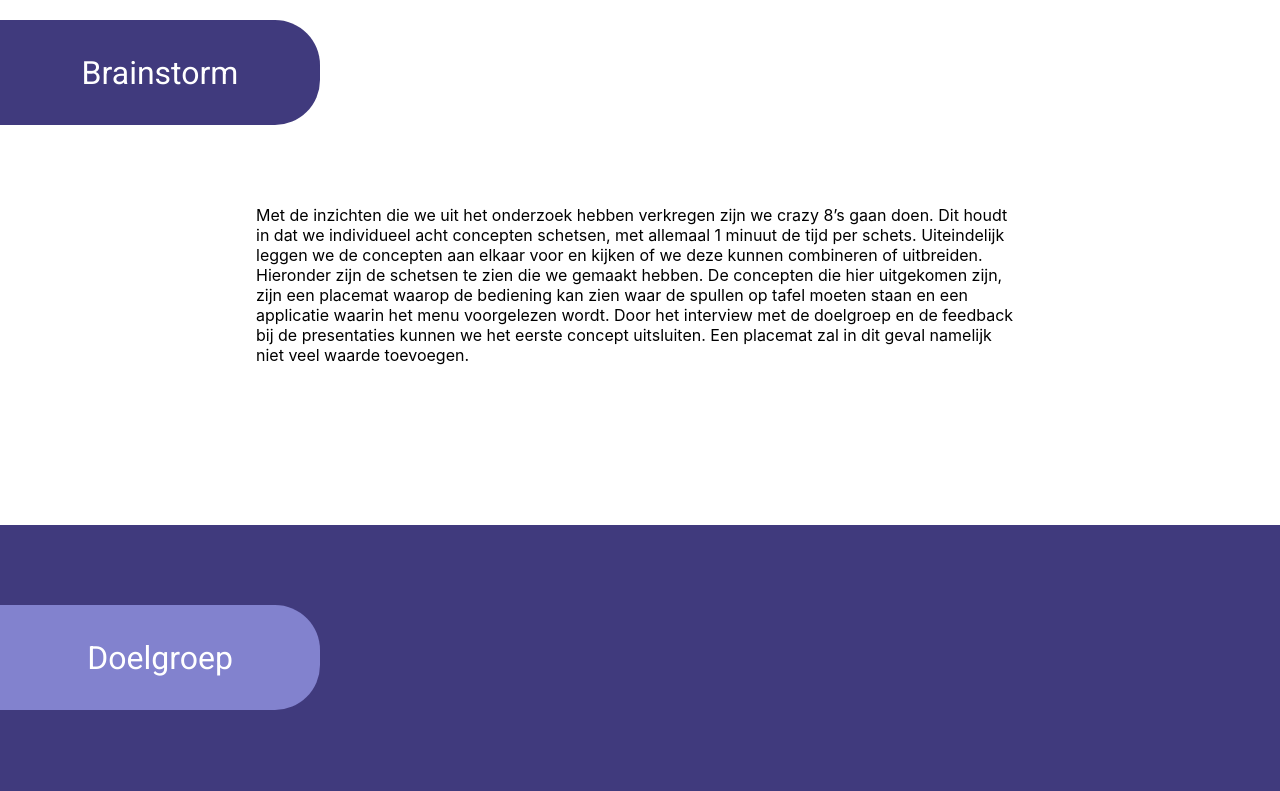
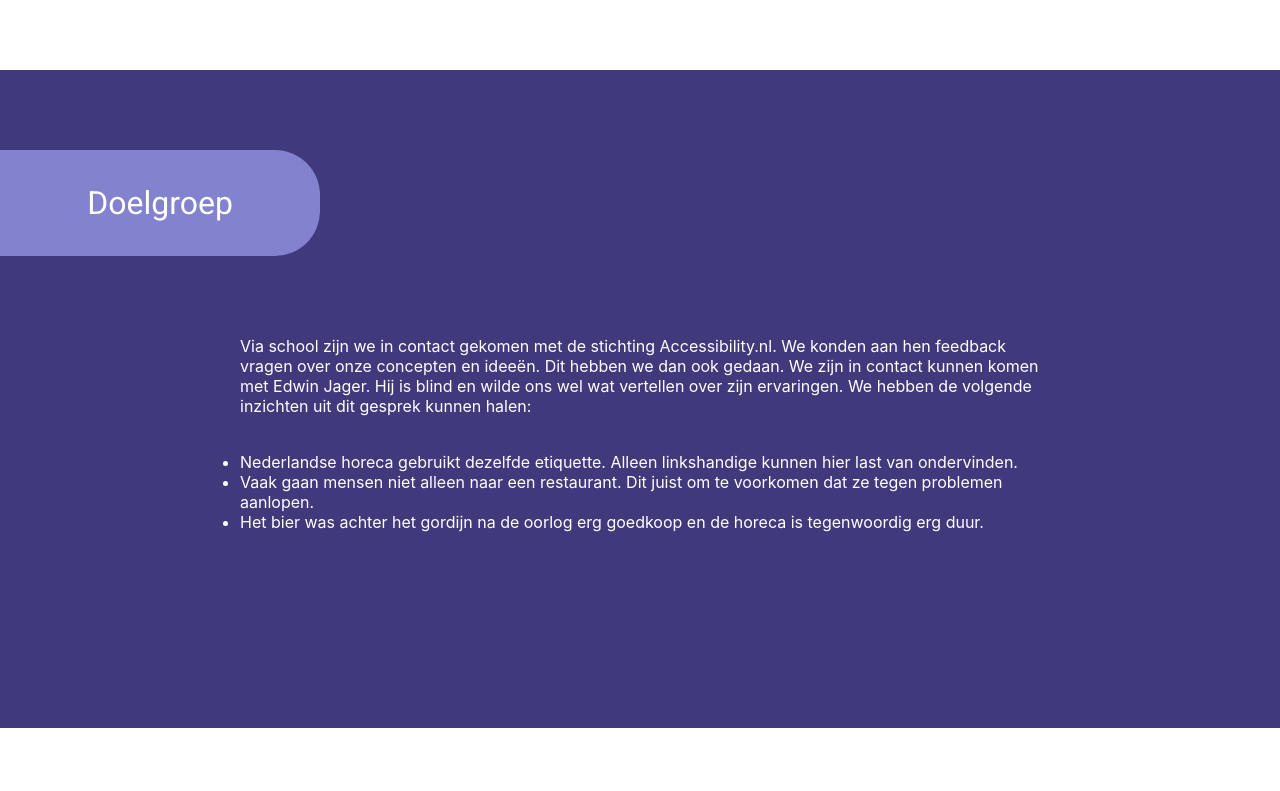
Before and after one commit to Sven-Koene/tbcle, a React (Create React App) app: page / in a window 1280 px wide. Shown: the part 1820-2611 px from the top of the page. Built offline with nearby package versions, Linux system fonts and the light colour scheme.

Commit message:
Added team photos

```diff
--- a/src/App.css
+++ b/src/App.css
@@ -19,6 +19,10 @@ h3{
   font-size: 2rem;
 }
 
+ul{
+  padding: 20px;
+}
+
 .center{
   text-align: center;
 }
@@ -30,7 +34,6 @@ h3{
 .purpleBG{
   background-color: #403A7D;
   color:white;
-  height: 100vh;
 }
 
 .title{
@@ -51,8 +54,15 @@ color: white;
 
 .contentPadding{
   padding: 5rem 0rem;
+
 }
 
-.contentMargin{
-  margin: 0 20%;
+.contentMargin {
+  max-width: 800px;
 }
+
+.teamImg{
+  height: 250px;
+  border-radius: 35px;
+  width: auto;
+}
--- a/src/Components/ContentBlock.js
+++ b/src/Components/ContentBlock.js
@@ -9,8 +9,8 @@ const ContentTypes = ({ type, content }) => {
     case "list":
       return (
         <ul className="contentMargin">
-          {content.map((item) => (
-            <li>{item}</li>
+          {content.map((item, i) => (
+            <li key={`list-item-${i * Math.random()}`}>{item}</li>
           ))}
         </ul>
       );
@@ -21,11 +21,11 @@ const ContentTypes = ({ type, content }) => {
     case "profile":
       return (
         <div>
-          <img src={content.src} alt={content.alt} />
+          <img src={content.img.src} alt={content.img.alt} className="teamImg"/>
           <h3>{content.name}</h3>
           <ul>
-            {content.titles.map((item) => (
-              <li>{item}</li>
+            {content.titles.map((item, i) => (
+              <li key={`list-item-${i * Math.random()}`}>{item}</li>
             ))}
           </ul>
         </div>
@@ -50,12 +50,12 @@ const ContentBlock = ({ title, bgColor, contentBlocks }) => {
       <Grid
         container
         direction="row"
-        justify="space-evenly"
+        justify="space-around"
         alignItems="center"
         className="contentPadding"
       >
-        {contentBlocks.map((item) => (
-          <ContentTypes {...item} />
+        {contentBlocks.map((item, i) => (
+          <ContentTypes key={`content-type-${i}`} {...item} />
         ))}
       </Grid>
     </Grid>
--- a/src/config.js
+++ b/src/config.js
@@ -24,7 +24,7 @@ export const content = [
     ],
   },
   {
-    id: 1,
+    id: 3,
     title: "Doelgroep",
     bgColor: true,
     contentBlocks: [
@@ -44,7 +44,7 @@ export const content = [
     ],
   },
   {
-    id: 1,
+    id: 4,
     title: "User story's",
     bgColor: false,
     contentBlocks: [
@@ -64,9 +64,9 @@ export const content = [
     ],
   },
   {
-    id: 1,
+    id: 5,
     title: "Definition of Done",
-    bgColor: true,
+    bgColor: false,
     contentBlocks: [
       {
         type: "list",
@@ -81,9 +81,9 @@ export const content = [
     ],
   },
   {
-    id: 1,
+    id: 6,
     title: "Prototype",
-    bgColor: false,
+    bgColor: true,
     contentBlocks: [
       {
         type: "text",
@@ -92,7 +92,7 @@ export const content = [
     ],
   },
   {
-    id: 1,
+    id: 7,
     title: "Team",
     bgColor: false,
     contentBlocks: [
@@ -102,8 +102,8 @@ export const content = [
           name: "Sven Koene",
           titles: ["Designer", "Web developer"],
           img: {
-            src: "",
-            alt: "",
+            src: "https://cdn.discordapp.com/attachments/387340404804026368/728258546914951168/mGNv_hns_400x400.jpg",
+            alt: "Foto Sven",
           },
         },
       },
@@ -113,8 +113,8 @@ export const content = [
           name: "Rachelle Bosman",
           titles: ["Project leider", "App developer"],
           img: {
-            src: "",
-            alt: "",
+            src: "https://media.discordapp.net/attachments/387340404804026368/728258543014379600/download.jpg",
+            alt: "Foto Rachelle",
           },
         },
       },
@@ -124,8 +124,8 @@ export const content = [
           name: "Janessa Labeur",
           titles: ["Designer", "Support"],
           img: {
-            src: "",
-            alt: "",
+            src: "https://cdn.discordapp.com/attachments/387340404804026368/728261906569363586/portret_2.jpg",
+            alt: "Foto Janessa",
           },
         },
       },
```
